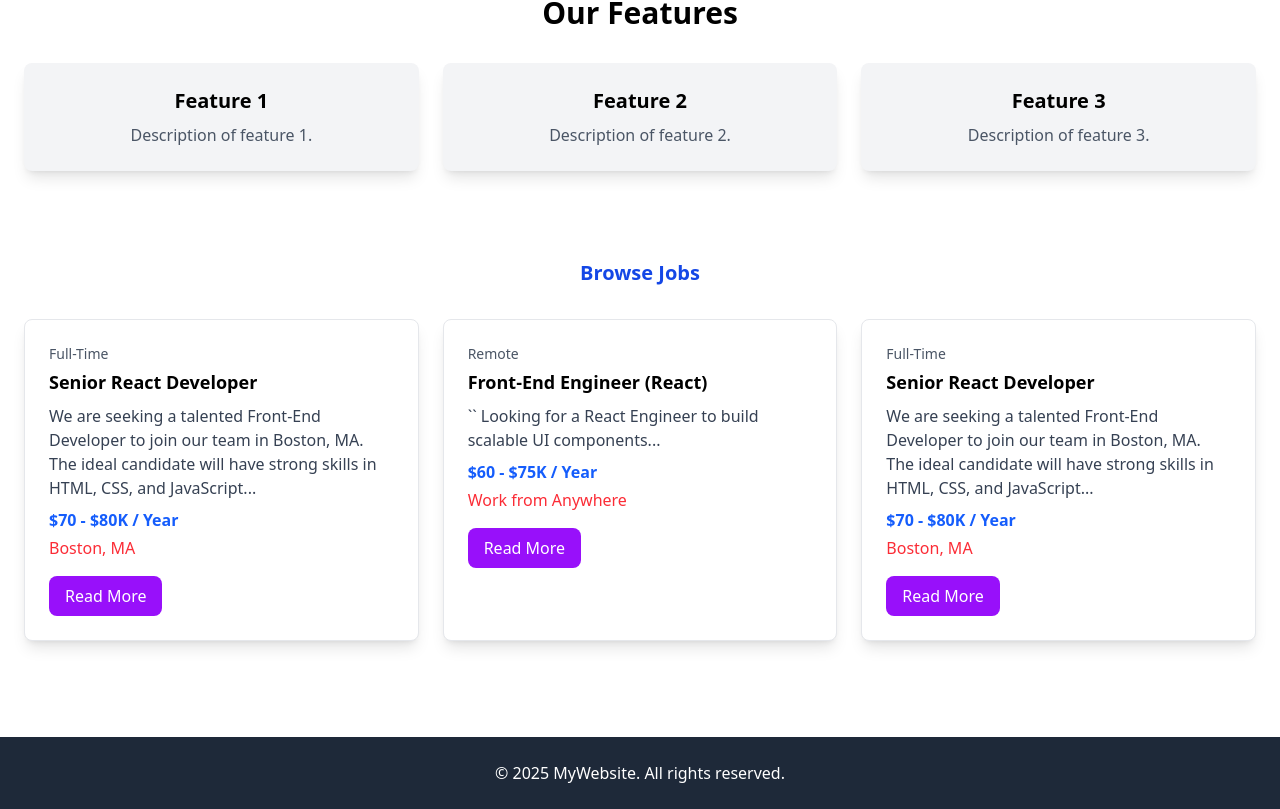
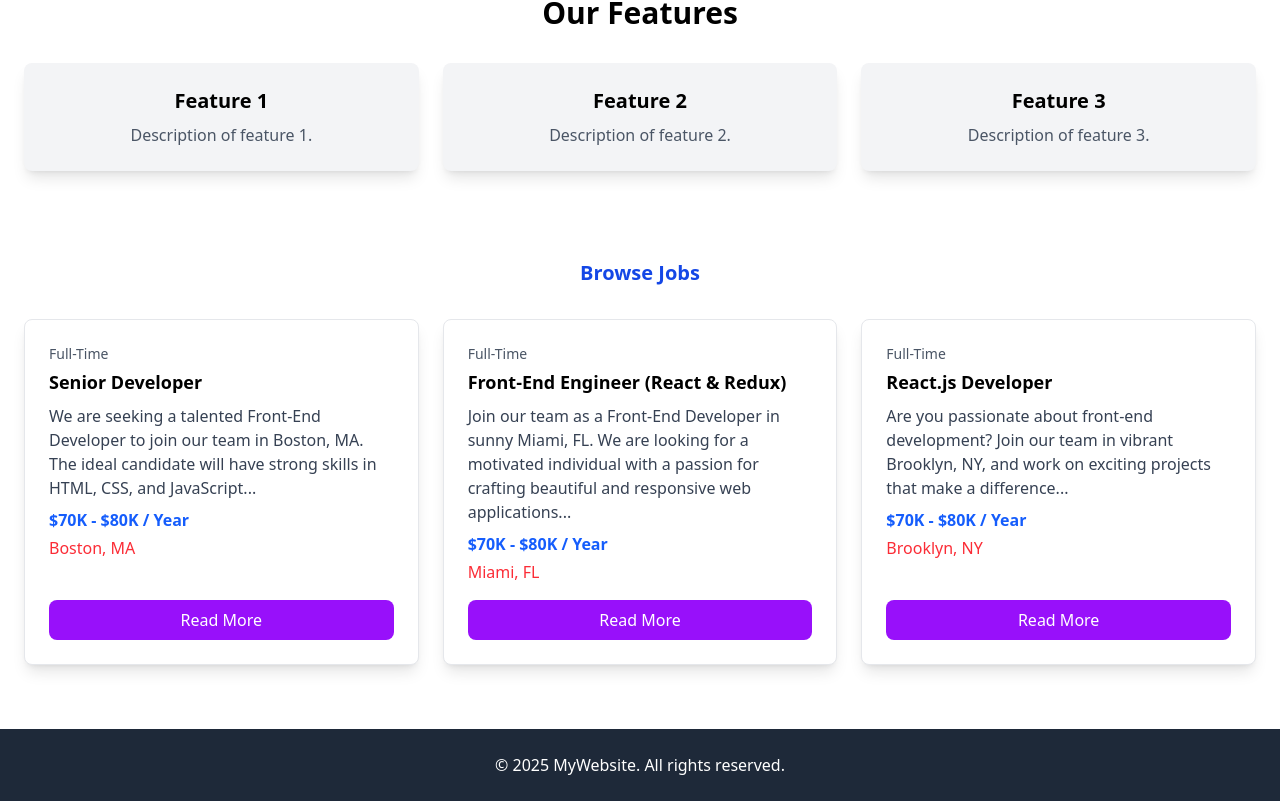
Before and after one commit to MdNoor300/react-project, a React (Vite) app: page / in a window 1280 px wide. Shown: the part 473-1282 px from the top of the page. Built offline with nearby package versions, Linux system fonts and the light colour scheme.

Commit message:
card mapping done

```diff
--- a/src/components/JobListing.jsx
+++ b/src/components/JobListing.jsx
@@ -1,53 +1,32 @@
 import jobs from "../jobs.json";
+
 const JobListing = () => {
+
+    const recentJobs = jobs.slice(0, 3);
+
   return (
-    <div className=" p-6 max-w-[1320px] mx-auto">
+    <div className="p-6 max-w-[1320px] mx-auto">
       <h2 className="text-xl font-bold text-center text-blue-700 mb-6">
         Browse Jobs
       </h2>
-      <div className="grid grid-cols-1 md:grid-cols-3 gap-6 mt-8 ">
-        <div className="bg-white p-6 shadow-lg rounded-lg border border-gray-200 mb-8">
-          <p className="text-gray-600 text-sm">Full-Time</p>
-          <h3 className="text-lg font-bold mt-1">Senior React Developer</h3>
-          <p className="text-gray-700 mt-2">
-            We are seeking a talented Front-End Developer to join our team in
-            Boston, MA. The ideal candidate will have strong skills in HTML,
-            CSS, and JavaScript...
-          </p>
-          <p className="text-blue-600 font-semibold mt-2">$70 - $80K / Year</p>
-          <p className="text-red-500 mt-1">Boston, MA</p>
-          <button className="mt-4 bg-purple-600 text-white py-2 px-4 rounded-lg">
-            Read More
-          </button>
-        </div>
-
-        <div className="bg-white p-6 shadow-lg rounded-lg border border-gray-200 mb-8">
-          <p className="text-gray-600 text-sm">Remote</p>
-          <h3 className="text-lg font-bold mt-1">Front-End Engineer (React)</h3>
-          <p className="text-gray-700 mt-2">
-            `` Looking for a React Engineer to build scalable UI components...
-          </p>
-          <p className="text-blue-600 font-semibold mt-2">$60 - $75K / Year</p>
-          <p className="text-red-500 mt-1">Work from Anywhere</p>
-          <button className="mt-4 bg-purple-600 text-white py-2 px-4 rounded-lg">
-            Read More
-          </button>
-        </div>
-
-        <div className="bg-white p-6 shadow-lg rounded-lg border border-gray-200 mb-8">
-          <p className="text-gray-600 text-sm">Full-Time</p>
-          <h3 className="text-lg font-bold mt-1">Senior React Developer</h3>
-          <p className="text-gray-700 mt-2">
-            We are seeking a talented Front-End Developer to join our team in
-            Boston, MA. The ideal candidate will have strong skills in HTML,
-            CSS, and JavaScript...
-          </p>
-          <p className="text-blue-600 font-semibold mt-2">$70 - $80K / Year</p>
-          <p className="text-red-500 mt-1">Boston, MA</p>
-          <button className="mt-4 bg-purple-600 text-white py-2 px-4 rounded-lg">
-            Read More
-          </button>
-        </div>
+      <div className="grid grid-cols-1 md:grid-cols-3 gap-6 mt-8">
+        {recentJobs.map((job, index) => (
+          <div
+            key={index}
+            className="bg-white p-6 shadow-lg rounded-lg border border-gray-200 flex flex-col h-full"
+          >
+            <div className="flex-grow">
+              <p className="text-gray-600 text-sm">{job.type}</p>
+              <h3 className="text-lg font-bold mt-1">{job.title}</h3>
+              <p className="text-gray-700 mt-2">{job.description}</p>
+              <p className="text-blue-600 font-semibold mt-2">{job.salary}</p>
+              <p className="text-red-500 mt-1">{job.location}</p>
+            </div>
+            <button className="mt-4 bg-purple-600 text-white py-2 px-4 rounded-lg">
+              Read More
+            </button>
+          </div>
+        ))}
       </div>
     </div>
   );
```
